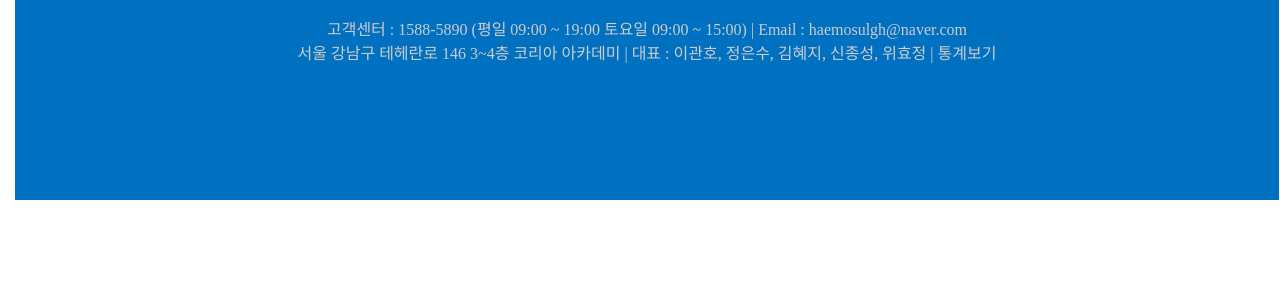
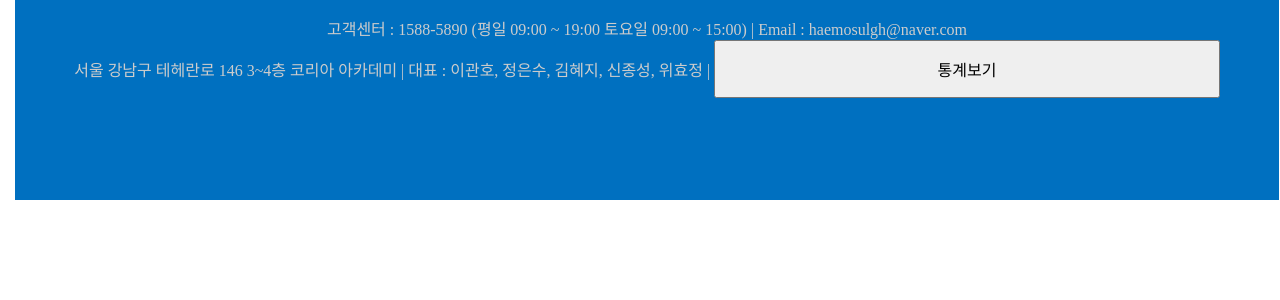
Before and after one commit to leeeekwan/OCR, a Django app: template templates/layout.html in a window 1280 px wide. Shown: the part 208-508 px from the top of the page. Run offline with Django 3.2, Linux system fonts and the light colour scheme; the template is opened without the code that fills it, so the values that code supplies are empty; parts of the project's set-up code (start-up, migrations or seed data) failed here and were passed over.

Commit message:
통계 푸터에 적용

```diff
--- a/templates/index.html
+++ b/templates/index.html
@@ -28,9 +28,6 @@
             <h2> 정보가 없습니다 </h2>
         {% endif %}
     </div>
-    <div>
-        <button type="button" onclick="location.href='/stats'" style="width:40%; text-align: center; font-size:1em; padding:15px">통계보기</button>
-    </div>
 </body>
 </html>
                     </thead>
--- a/templates/layout.html
+++ b/templates/layout.html
@@ -37,8 +37,9 @@
 
             </ul>
              <dl class="footer_help">
+
                 고객센터 : 1588-5890 (평일  09:00 ~ 19:00 토요일 09:00 ~ 15:00) | Email : haemosulgh@naver.com  <br>
-                서울 강남구 테헤란로 146 3~4층 코리아 아카데미 | 대표 : 이관호, 정은수, 김혜지, 신종성, 위효정 | <a href=""></a> 통계보기 <br>
+                서울 강남구 테헤란로 146 3~4층 코리아 아카데미 | 대표 : 이관호, 정은수, 김혜지, 신종성, 위효정 | <button type="button" onclick="location.href='/stats'" style="width:40%; text-align: center; font-size:1em; padding:15px">통계보기</button> <br>
              </dl>
         </div>
     {% endblock footer %}
```
